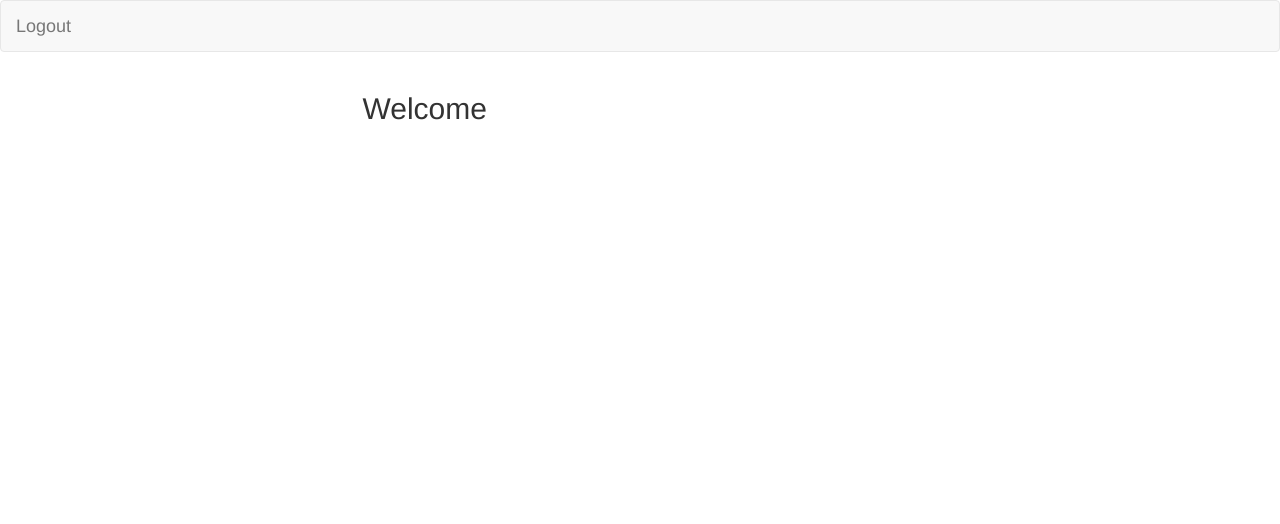
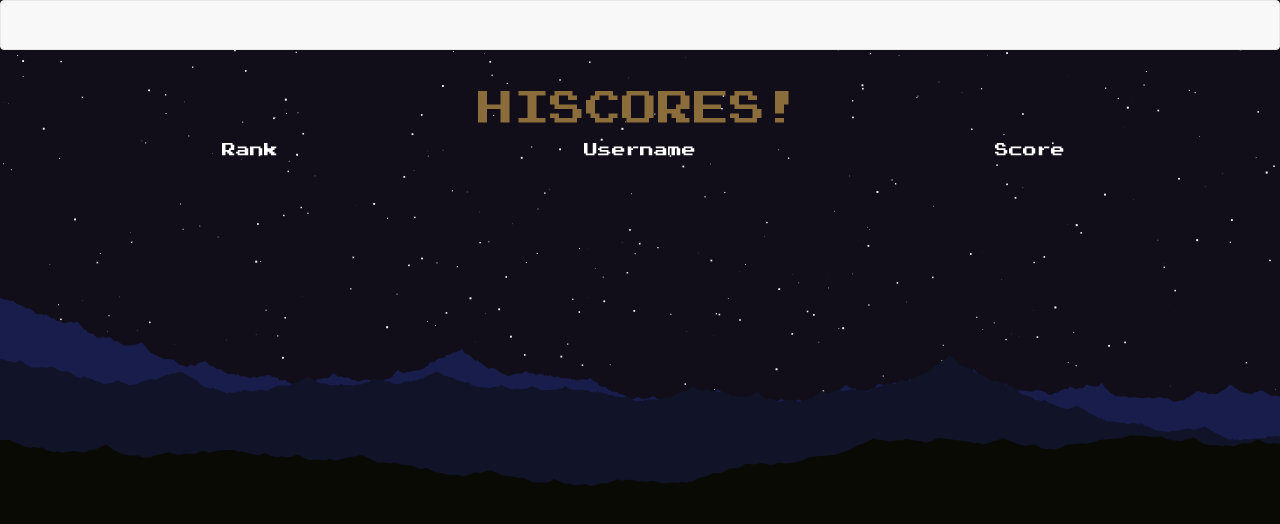
Before and after one commit to nmckenzie1/pokeMemory, a website: page public/hiscores.html in a window 1280 px wide. Drawn offline with nearby package versions, Linux system fonts and the light colour scheme; no server answers.

Commit message:
working on highscore page

```diff
--- /dev/null
+++ b/public/css/hiscores.css
@@ -0,0 +1,26 @@
+@font-face {
+    font-family: 'Press Start 2P';
+    src: url('PressStart2P.woff2') format('woff2'),
+        url('PressStart2P.woff') format('woff');
+    font-weight: 500;
+    font-style: normal;
+    font-display: swap;
+}
+
+
+
+body, html {
+    background-color: #000;
+    color: #fff;
+    width: 100%;
+    height: 100%;
+    margin: 0;
+    padding: 0;
+    overflow: hidden;
+    font-family: 'Press Start 2P', Fallback, sans-serif;
+}
+canvas {
+    position:absolute;
+    top:0;
+    left:0
+}
--- /dev/null
+++ b/public/css/signup.css
@@ -0,0 +1,5 @@
+body {
+    background-image: url(../img/pkmnbkgrnd.jpg);
+    background-repeat: no-repeat;
+    background-size: cover;
+}
--- a/public/css/styles.css
+++ b/public/css/styles.css
@@ -3,11 +3,19 @@
 *::after {
   box-sizing: border-box;
 }
-
+@font-face {
+  font-family: 'Press Start 2P';
+  src: url('PressStart2P.woff2') format('woff2'),
+      url('PressStart2P.woff') format('woff');
+  font-weight: 500;
+  font-style: normal;
+  font-display: swap;
+}
 body {
     background-image: url(../img/ashwall.jpg);
     background-repeat: no-repeat;
     background-size: cover;
+    font-family: 'Press Start 2P', Fallback, sans-serif;
 }
 
 .grid {
@@ -71,7 +79,7 @@ img {
 } */
 /*classes*/
 .btn {
-    font-family: 'Gill Sans', 'Gill Sans MT', Calibri, 'Trebuchet MS', sans-serif;
+    font-family: 'Press Start 2P', Fallback, sans-serif;
     font-size: xx-large;
 }
 .col-3 {
@@ -79,7 +87,7 @@ img {
     text-align: center;
 }
 .col-4 {
-    font-family: 'Gill Sans', 'Gill Sans MT', Calibri, 'Trebuchet MS', sans-serif;
+    font-family: 'Press Start 2P', Fallback, sans-serif;
     font-size: xx-large;
 }
 .hr-size {
@@ -95,14 +103,14 @@ img {
     text-align: center;
     padding-top: 40px;
     padding-bottom: 40px;
-    font-family: 'Gill Sans', 'Gill Sans MT', Calibri, 'Trebuchet MS', sans-serif;
+    font-family: 'Press Start 2P', Fallback, sans-serif;
     font-size: x-large;
 }
 #header {
     text-align: center;
     padding-top: 40px;
     padding-bottom: 40px;
-    font-family: 'Gill Sans', 'Gill Sans MT', Calibri, 'Trebuchet MS', sans-serif;
+    font-family: 'Press Start 2P', Fallback, sans-serif;
     font-size: xx-large;
 }
 .card {
--- a/public/hiscores.html
+++ b/public/hiscores.html
@@ -2,27 +2,32 @@
 <html lang="en">
 
 <head>
-  <title>Passport Authentication</title>
+  <title>HISCORES</title>
   <meta charset="UTF-8">
   <meta name="viewport" content="width=device-width, initial-scale=1">
   <link rel="stylesheet" href="https://maxcdn.bootstrapcdn.com/bootswatch/3.3.7/lumen/bootstrap.min.css">
-  <link href="stylesheets/style.css" rel="stylesheet">
+  <link href="css/hiscores.css" rel="stylesheet">
 </head>
 
 <body>
+  <canvas id="bgCanvas"></canvas>
   <nav class="navbar navbar-default">
   <div class="container-fluid">
     <div class="navbar-header">
-      <a class="navbar-brand" href="/logout">
-        Logout
-      </a>
+
     </div>
   </div>
 </nav>
   <div class="container">
     <div class="row">
-      <div class="col-md-6 col-md-offset-3">
-        <h2>Welcome <span class="member-name"></span></h2>
+      <div class="col-md-12 text-center scoresholder">
+        <h1 class= text-warning>HISCORES!</h1>
+      <div class="row">
+        <div class="col-md-4 text-center rankdiv"><p>Rank</p></div>
+        <div class="col-md-4 text-center userdiv"><p>Username</p></div>
+        <div class="col-md-4 text-center scorediv"><p>Score</p></div>
+
+      </div>
       </div>
     </div>
   </div>
--- a/public/js/hiscores.js
+++ b/public/js/hiscores.js
@@ -1,7 +1,205 @@
-$(document).ready(function() {
-  // This file just does a GET request to figure out which user is logged in
-  // and updates the HTML on the page
-  $.get("/api/user_data").then(function(data) {
-    $(".member-name").text(data.email);
+(function () {
+  var requestAnimationFrame = window.requestAnimationFrame || window.mozRequestAnimationFrame || window.webkitRequestAnimationFrame || window.msRequestAnimationFrame || function (callback) {
+          window.setTimeout(callback, 1000 / 60);
+      };
+  window.requestAnimationFrame = requestAnimationFrame;
+})();
+
+// Terrain stuff.
+var background = document.getElementById("bgCanvas"),
+  bgCtx = background.getContext("2d"),
+  width = window.innerWidth,
+  height = document.body.offsetHeight;
+
+(height < 400) ? height = 400 : height;
+
+background.width = width;
+background.height = height;
+
+function Terrain(options) {
+  options = options || {};
+  this.terrain = document.createElement("canvas");
+  this.terCtx = this.terrain.getContext("2d");
+  this.scrollDelay = options.scrollDelay || 90;
+  this.lastScroll = new Date().getTime();
+
+  this.terrain.width = width;
+  this.terrain.height = height;
+  this.fillStyle = options.fillStyle || "#191D4C";
+  this.mHeight = options.mHeight || height;
+
+  // generate
+  this.points = [];
+
+  var displacement = options.displacement || 140,
+      power = Math.pow(2, Math.ceil(Math.log(width) / (Math.log(2))));
+
+  // set the start height and end height for the terrain
+  this.points[0] = this.mHeight;//(this.mHeight - (Math.random() * this.mHeight / 2)) - displacement;
+  this.points[power] = this.points[0];
+
+  // create the rest of the points
+  for (var i = 1; i < power; i *= 2) {
+      for (var j = (power / i) / 2; j < power; j += power / i) {
+          this.points[j] = ((this.points[j - (power / i) / 2] + this.points[j + (power / i) / 2]) / 2) + Math.floor(Math.random() * -displacement + displacement);
+      }
+      displacement *= 0.6;
+  }
+
+  document.body.appendChild(this.terrain);
+}
+
+Terrain.prototype.update = function () {
+  // draw the terrain
+  this.terCtx.clearRect(0, 0, width, height);
+  this.terCtx.fillStyle = this.fillStyle;
+
+  if (new Date().getTime() > this.lastScroll + this.scrollDelay) {
+      this.lastScroll = new Date().getTime();
+      this.points.push(this.points.shift());
+  }
+
+  this.terCtx.beginPath();
+  for (var i = 0; i <= width; i++) {
+      if (i === 0) {
+          this.terCtx.moveTo(0, this.points[0]);
+      } else if (this.points[i] !== undefined) {
+          this.terCtx.lineTo(i, this.points[i]);
+      }
+  }
+
+  this.terCtx.lineTo(width, this.terrain.height);
+  this.terCtx.lineTo(0, this.terrain.height);
+  this.terCtx.lineTo(0, this.points[0]);
+  this.terCtx.fill();
+}
+
+
+// Second canvas used for the stars
+bgCtx.fillStyle = '#05004c';
+bgCtx.fillRect(0, 0, width, height);
+
+// stars
+function Star(options) {
+  this.size = Math.random() * 2;
+  this.speed = Math.random() * .05;
+  this.x = options.x;
+  this.y = options.y;
+}
+
+Star.prototype.reset = function () {
+  this.size = Math.random() * 2;
+  this.speed = Math.random() * .05;
+  this.x = width;
+  this.y = Math.random() * height;
+}
+
+Star.prototype.update = function () {
+  this.x -= this.speed;
+  if (this.x < 0) {
+      this.reset();
+  } else {
+      bgCtx.fillRect(this.x, this.y, this.size, this.size);
+  }
+}
+
+function ShootingStar() {
+  this.reset();
+}
+
+ShootingStar.prototype.reset = function () {
+  this.x = Math.random() * width;
+  this.y = 0;
+  this.len = (Math.random() * 80) + 10;
+  this.speed = (Math.random() * 10) + 6;
+  this.size = (Math.random() * 1) + 0.1;
+  // this is used so the shooting stars arent constant
+  this.waitTime = new Date().getTime() + (Math.random() * 3000) + 500;
+  this.active = false;
+}
+
+ShootingStar.prototype.update = function () {
+  if (this.active) {
+      this.x -= this.speed;
+      this.y += this.speed;
+      if (this.x < 0 || this.y >= height) {
+          this.reset();
+      } else {
+          bgCtx.lineWidth = this.size;
+          bgCtx.beginPath();
+          bgCtx.moveTo(this.x, this.y);
+          bgCtx.lineTo(this.x + this.len, this.y - this.len);
+          bgCtx.stroke();
+      }
+  } else {
+      if (this.waitTime < new Date().getTime()) {
+          this.active = true;
+      }
+  }
+}
+
+var entities = [];
+
+// init the stars
+for (var i = 0; i < height; i++) {
+  entities.push(new Star({
+      x: Math.random() * width,
+      y: Math.random() * height
+  }));
+}
+
+// Add 2 shooting stars that just cycle.
+entities.push(new ShootingStar());
+entities.push(new ShootingStar());
+entities.push(new Terrain({mHeight : (height/2)-120}));
+entities.push(new Terrain({displacement : 120, scrollDelay : 50, fillStyle : "rgb(17,20,40)", mHeight : (height/2)-60}));
+entities.push(new Terrain({displacement : 100, scrollDelay : 20, fillStyle : "rgb(10,10,5)", mHeight : height/2}));
+
+//animate background
+function animate() {
+  bgCtx.fillStyle = '#110E19';
+  bgCtx.fillRect(0, 0, width, height);
+  bgCtx.fillStyle = '#ffffff';
+  bgCtx.strokeStyle = '#ffffff';
+
+  var entLen = entities.length;
+
+  while (entLen--) {
+      entities[entLen].update();
+  }
+  requestAnimationFrame(animate);
+}
+animate();
+
+function getScores() {
+  $.get("/api/users", function(data) {
+    users = data;
+    populateScores(users);
   });
-});
+}
+getScores()
+let rank = 1
+function populateScores(users){
+  users.forEach(user => {
+  if (user.hiscore !== null){
+    let rankDiv = $("<p>");
+    let userDiv = $("<p>");
+    let scoreDiv = $("<p>");
+    rankDiv.text(rank)
+    userDiv.text(user.username)
+    scoreDiv.text(user.hiscore)
+    // let rankSpan = $("<span>")
+    // rankSpan.text(rank)
+    // let scoreSpan = $("<span>")
+    // scoreSpan.text(user.hiscore)
+
+    $(".rankdiv").append(rankDiv)
+    $(".userdiv").append(userDiv)
+    $(".scorediv").append(scoreDiv)
+    rank ++
+    console.log(rank)
+    }
+    console.log(user.username + " " + user.hiscore)
+
+  });
+}
```
Also changed, not shown: public/game.html (+1 -1 lines), public/login.html (+1 -1 lines), public/signup.html (+3 -3 lines), routes/api-routes.js (+13 -1 lines), public/css/PressStart2P.woff (added), public/css/PressStart2P.woff2 (added), public/img/loginsignup.jpg (added), public/img/pkmnbkgrnd.jpg (added), public/js/login.js (line endings or trailing spaces).
